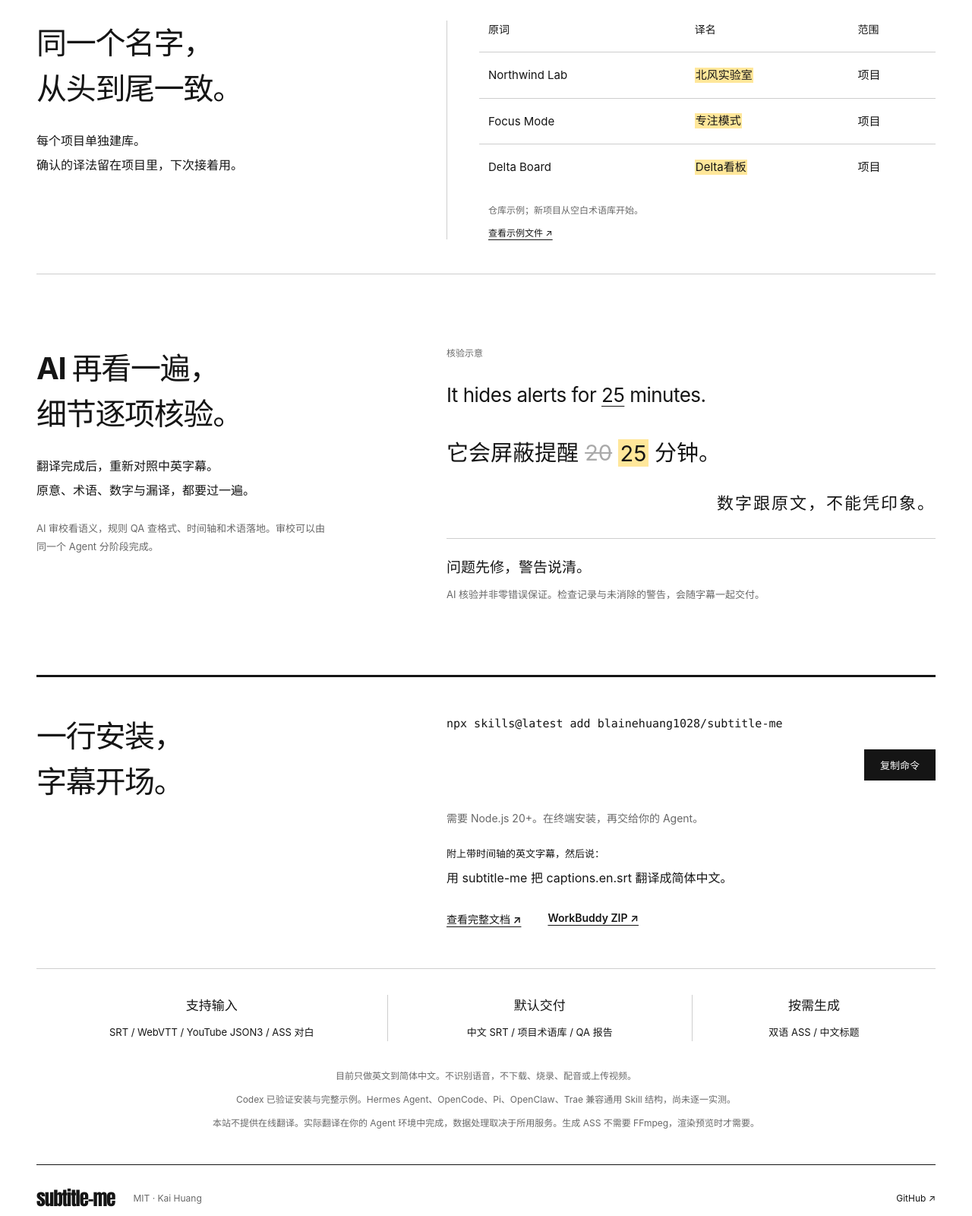
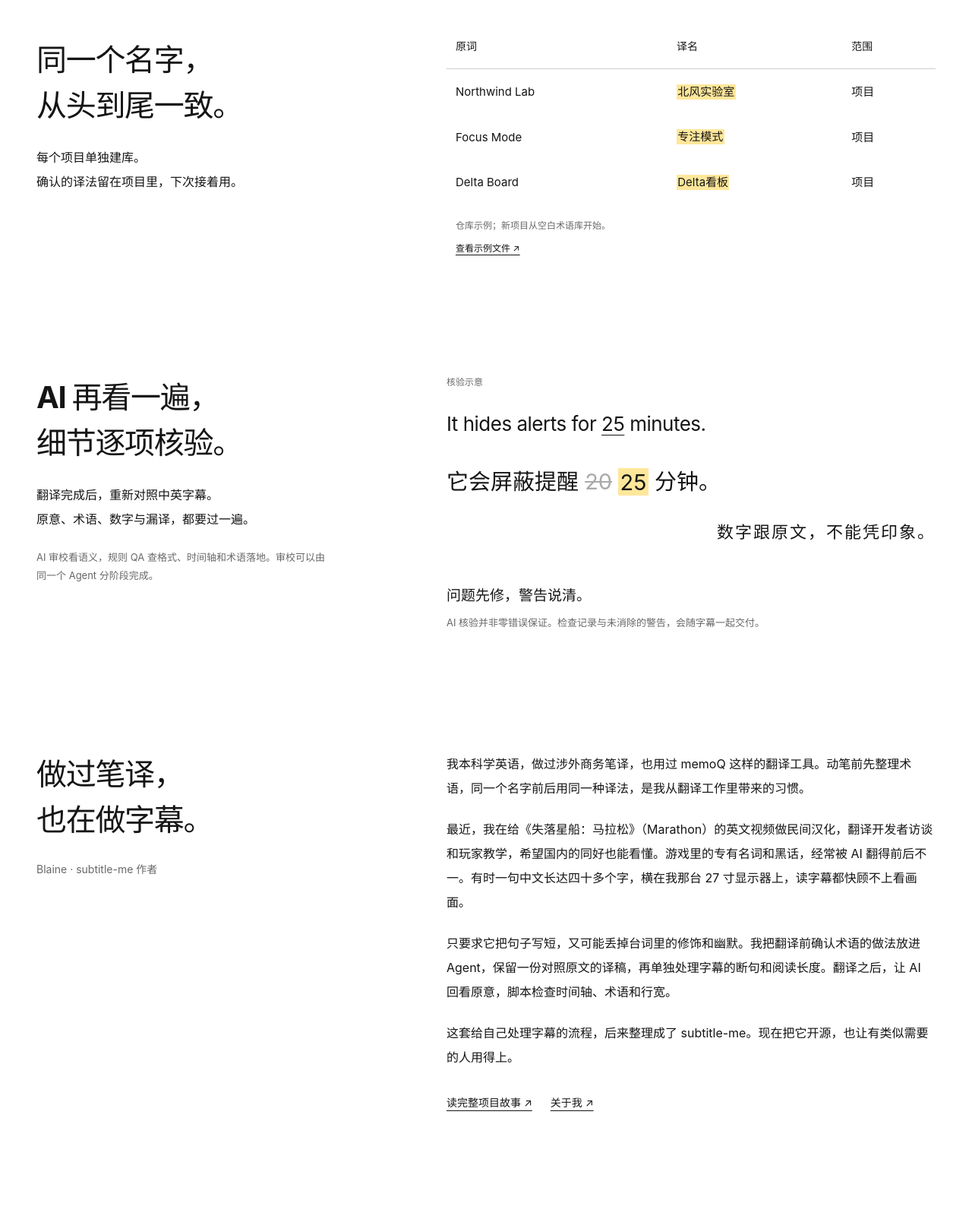
Before and after one commit to blainehuang1028/subtitle-me, a website: page website/index.html in a window 1280 px wide. Shown: the part 680-2280 px from the top of the page at 76% size. Drawn offline with Linux system fonts and the light colour scheme.

Commit message:
web: add author story and simplify visual separators

```diff
--- a/website/index.html
+++ b/website/index.html
@@ -63,7 +63,7 @@
       }
     </script>
     <link rel="icon" href="./assets/favicon.svg" type="image/svg+xml" />
-    <link rel="stylesheet" href="./style.css" />
+    <link rel="stylesheet" href="./style.css?v=story-20260908" />
     <script type="module" src="./app.js"></script>
   </head>
   <body>
@@ -71,6 +71,7 @@
     <header class="header wrap">
       <a class="brand" href="#" aria-label="subtitle-me 首页">subtitle-me</a>
       <nav aria-label="主导航">
+        <a href="#story" class="story-nav">产品故事</a>
         <a href="#glossary">术语库</a><a href="#review">AI 核验</a
         ><a href="#install">安装</a
         ><a href="https://github.com/blainehuang1028/subtitle-me"
@@ -110,7 +111,6 @@
           </div>
           <p class="translation">今天测试<mark>专注模式</mark>。</p>
           <div class="term-note">
-            <span class="leader" aria-hidden="true"></span>
             <p>
               <span lang="en">Focus Mode</span>
               <span aria-hidden="true">→</span> 专注模式
@@ -199,6 +199,22 @@
           </div>
         </figure>
       </section>
+      <section class="story split wrap" id="story" aria-labelledby="story-title">
+        <div>
+          <h2 id="story-title">做过笔译，<br />也在做字幕。</h2>
+          <p class="story-author">Blaine · subtitle-me 作者</p>
+        </div>
+        <div class="story-copy">
+          <p>我本科学英语，做过涉外商务笔译，也用过 memoQ 这样的翻译工具。动笔前先整理术语，同一个名字前后用同一种译法，是我从翻译工作里带来的习惯。</p>
+          <p>最近，我在给《失落星船：马拉松》（Marathon）的英文视频做民间汉化，翻译开发者访谈和玩家教学，希望国内的同好也能看懂。游戏里的专有名词和黑话，经常被 AI 翻得前后不一。有时一句中文长达四十多个字，横在我那台 27 寸显示器上，读字幕都快顾不上看画面。</p>
+          <p>只要求它把句子写短，又可能丢掉台词里的修饰和幽默。我把翻译前确认术语的做法放进 Agent，保留一份对照原文的译稿，再单独处理字幕的断句和阅读长度。翻译之后，让 AI 回看原意，脚本检查时间轴、术语和行宽。</p>
+          <p>这套给自己处理字幕的流程，后来整理成了 subtitle-me。现在把它开源，也让有类似需要的人用得上。</p>
+          <div class="story-links">
+            <a href="https://heyblaine.com/projects/subtitle-me">读完整项目故事 ↗</a>
+            <a href="https://heyblaine.com/about">关于我 ↗</a>
+          </div>
+        </div>
+      </section>
       <section class="install split wrap" id="install">
         <div>
           <h2>一行安装，<br />字幕开场。</h2>
--- a/website/style.css
+++ b/website/style.css
@@ -62,7 +62,6 @@
   display: flex;
   align-items: center;
   justify-content: space-between;
-  border-bottom: 1px solid var(--ink);
 }
 .brand {
   font-family: Impact, "Arial Narrow", sans-serif;
@@ -161,7 +160,6 @@
     Consolas,
     monospace;
   padding-block: 18px 12px;
-  border-bottom: 1px solid var(--line);
   overflow-wrap: anywhere;
   max-width: 490px;
 }
@@ -203,13 +201,7 @@
   text-align: center;
   margin-left: 0;
   width: 80%;
-}
-.leader {
-  display: block;
-  width: 1px;
-  height: 58px;
-  background: #858585;
-  margin: 0 auto 17px;
+  margin-top: 24px;
 }
 .term-note p {
   font-size: 21px;
@@ -229,7 +221,6 @@
   align-items: center;
   justify-content: space-between;
   gap: 14px;
-  border-top: 1px solid var(--line);
   padding-top: 16px;
   margin-top: 42px;
   font-size: 12px;
@@ -256,12 +247,10 @@
   margin: 23px 0 0;
 }
 .glossary {
-  padding-block: 40px 45px;
-  border-block: 1px solid var(--line);
+  padding-block: 64px;
 }
 .glossary-example {
-  border-left: 1px solid var(--line);
-  padding-left: 42px;
+  min-width: 0;
 }
 table {
   border-collapse: collapse;
@@ -276,8 +265,10 @@
   padding: 0 12px 17px;
 }
 td {
-  border-top: 1px solid var(--line);
   padding: 17px 12px;
+}
+thead {
+  border-bottom: 1px solid var(--line);
 }
 td:last-child,
 th:last-child {
@@ -335,7 +326,6 @@
   margin: 24px 0 32px;
 }
 .review-rule {
-  border-top: 1px solid var(--line);
   padding-top: 22px;
 }
 .review-rule strong {
@@ -349,8 +339,38 @@
   margin: 13px 0 0;
 }
 .install {
-  padding-block: 48px 55px;
-  border-top: 3px solid var(--ink);
+  padding-block: 64px 55px;
+}
+.story {
+  padding-block: 64px 80px;
+}
+.story-author {
+  color: var(--muted);
+  font-size: 14px;
+  margin: 24px 0 0;
+}
+.story-copy {
+  max-width: 650px;
+  font-size: 16px;
+  line-height: 2;
+}
+.story-copy p {
+  margin: 0 0 22px;
+}
+.story-links {
+  display: flex;
+  flex-wrap: wrap;
+  gap: 24px;
+  font-size: 14px;
+  margin-top: 30px;
+}
+.story-links a {
+  text-decoration: underline;
+  text-underline-offset: 5px;
+}
+::selection {
+  background: var(--highlight);
+  color: var(--ink);
 }
 .command-row {
   display: flex;
@@ -405,7 +425,6 @@
   text-underline-offset: 4px;
 }
 .details {
-  border-top: 1px solid var(--line);
   padding-block: 34px;
 }
 .outputs {
@@ -416,9 +435,6 @@
 }
 .outputs > div {
   padding: 0 22px;
-}
-.outputs > div + div {
-  border-left: 1px solid var(--line);
 }
 dt {
   font-size: 17px;
@@ -445,7 +461,7 @@
   display: flex;
   align-items: center;
   gap: 24px;
-  border-top: 1px solid var(--ink);
+  border-top: 1px solid var(--line);
   padding-block: 25px;
   font-size: 12px;
 }
@@ -493,9 +509,6 @@
   }
   h2 {
     font-size: 33px;
-  }
-  .glossary-example {
-    padding-left: 24px;
   }
   .proof-translation {
     font-size: 24px;
@@ -549,7 +562,6 @@
     padding: 22px 0 0;
     max-width: 600px;
     width: 100%;
-    border-top: 1px solid var(--line);
   }
   .original p {
     font-size: 34px;
@@ -557,9 +569,6 @@
   .translation {
     font-size: 40px;
     margin-top: 26px;
-  }
-  .leader {
-    height: 36px;
   }
   .term-note {
     margin-left: 25%;
@@ -591,6 +600,12 @@
   }
   .review {
     padding-block: 56px;
+  }
+  .story {
+    padding-block: 40px 56px;
+  }
+  .story-copy {
+    font-size: 15px;
   }
   .review-note {
     max-width: 560px;
@@ -647,8 +662,14 @@
   .header nav {
     gap: 18px;
   }
-  .header nav a:nth-child(1),
-  .header nav a:nth-child(2) {
+  .header nav a[href="#glossary"],
+  .header nav a[href="#review"] {
+    display: none;
+  }
+  .header nav {
+    gap: 14px;
+  }
+  .header nav a[href="https://github.com/blainehuang1028/subtitle-me"] {
     display: none;
   }
   h1 {
```
Also changed, not shown: test/website.test.mjs (+14 -1 lines), website/DESIGN.md (+3 -1 lines).
